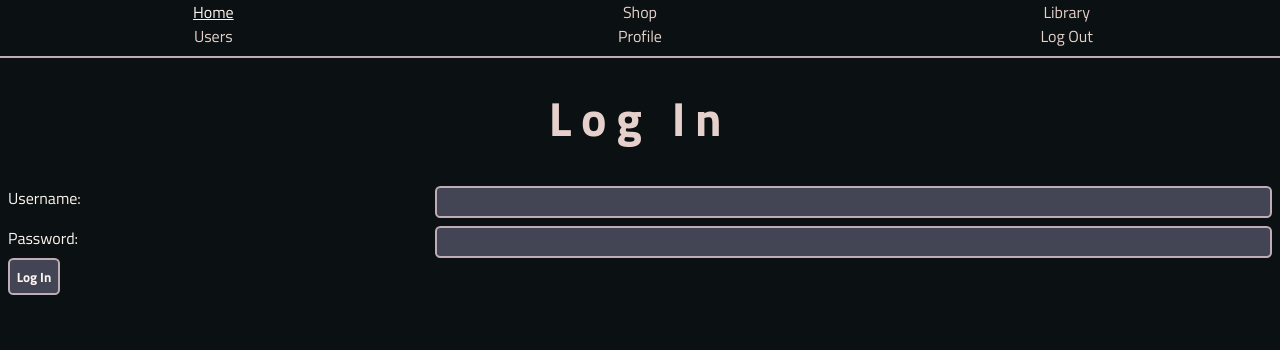
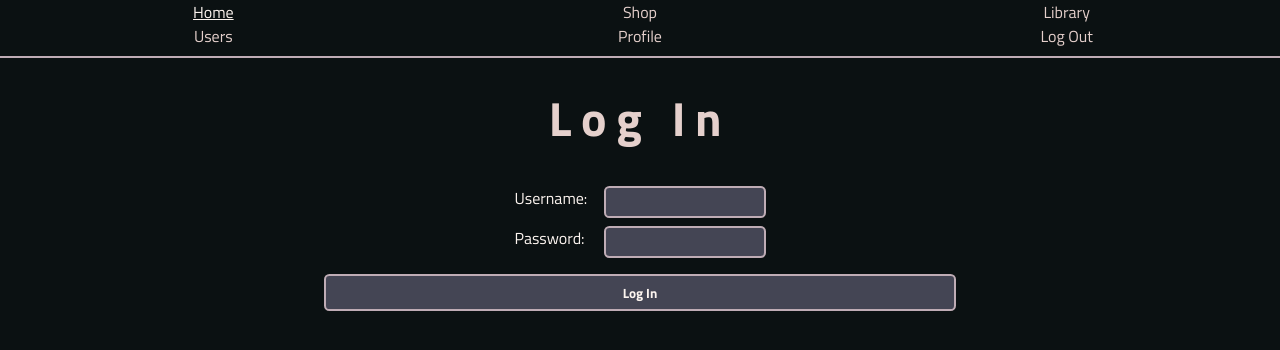
Before and after one commit to GabrielQuinn/Pokemon-Card-Collector, a React (Vite) app in the folder vite-project/: page /Login in a window 1280 px wide. Shown: the top 350 px of the page. Built offline with nearby package versions, Linux system fonts and the light colour scheme.

Commit message:
Update README

```diff
--- a/vite-project/src/routes/Library.tsx
+++ b/vite-project/src/routes/Library.tsx
@@ -65,7 +65,7 @@ function Library() {
           {cards.map((e) => {
             return (
               <div key={e.card_id} className={"cardEntry " + e.card_name + " " + e.card_id}>
-                <Card key={e.card_id} name={e.card_name} image={e.card_image} rarity={e.card_rarity} />
+                <Card name={e.card_name} image={e.card_image} rarity={e.card_rarity} />
                 <form onSubmit={removeFromLibrary}>
                   <button type="submit">Remove from Library</button>
                 </form>
--- a/vite-project/src/routes/Users.tsx
+++ b/vite-project/src/routes/Users.tsx
@@ -1,4 +1,4 @@
-import { useState, useEffect } from "react";
+import React, { useState, useEffect } from "react";
 import NavBar from "../components/Navbar";
 import type { Profile } from "../types/types";
 
@@ -46,6 +46,10 @@ function Users() {
     }
   }
 
+  async function addFriend(ev: React.FormEvent) {
+    ev.preventDefault();
+  }
+
   useEffect(() => {
     getUsers();
     getFriends();
@@ -78,7 +82,7 @@ function Users() {
                 <div key={e.user_name} className={"userEntry " + e.user_name}>
                   <h2>{e.user_name}</h2>
                   <div>{e.user_creation_date}</div>
-                  <form>
+                  <form onSubmit={addFriend}>
                     <button type="submit">Add Friend</button>
                   </form>
                 </div>
--- a/vite-project/src/styles/index.css
+++ b/vite-project/src/styles/index.css
@@ -181,13 +181,15 @@ a:hover {
 /* Library */
 
 .Library img, .All img {
-    width: 6em;
+    width: 7em;
 }
 
 .Library > section, .All > section {
     display: grid;
     grid-template-columns: repeat(2, 1fr);
     gap: 0.5em;
+    row-gap: 1.5em;
+    padding: 0.2em;
 }
 
 .Library .cardEntry, .All .cardEntry {
@@ -203,6 +205,9 @@ a:hover {
 
 .Library section > div {
     margin: 1em;
+    display: flex;
+    flex-direction: column;
+    gap: 0.5em;
 }
 
 /* Profile */
@@ -245,6 +250,10 @@ a:hover {
 
 .Login form {
     padding: 0.5em;
+    display: flex;
+    flex-direction: column;
+    align-items: center;
+    gap: 1em;
 }
 
 .Login form > div {
@@ -252,3 +261,15 @@ a:hover {
     grid-template-columns: 1fr 2fr;
     gap: 0.5em;
 }
+
+.Login form button {
+    width: 50%;
+}
+
+/* Media Queries */
+
+/*@media screen and (min-width: 600px) {
+    .Login form  {
+        background-color: red;
+    }
+}*/
```
